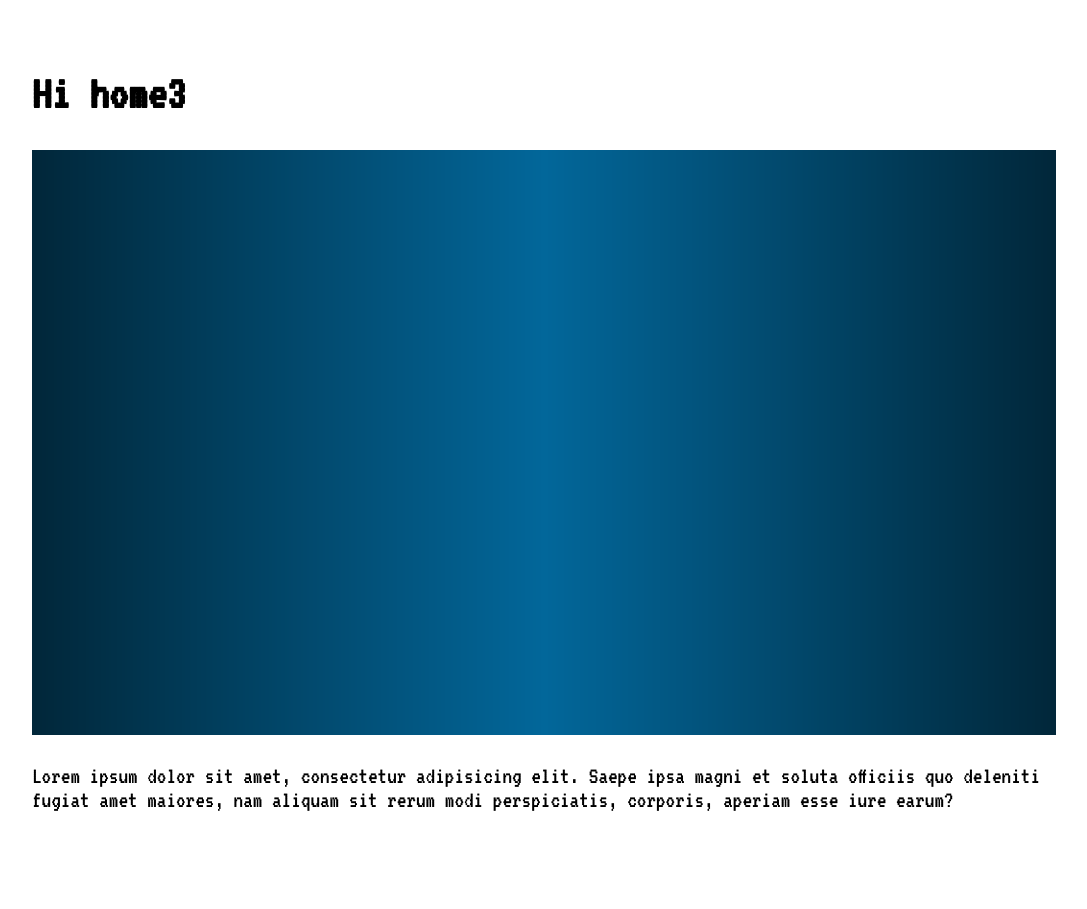
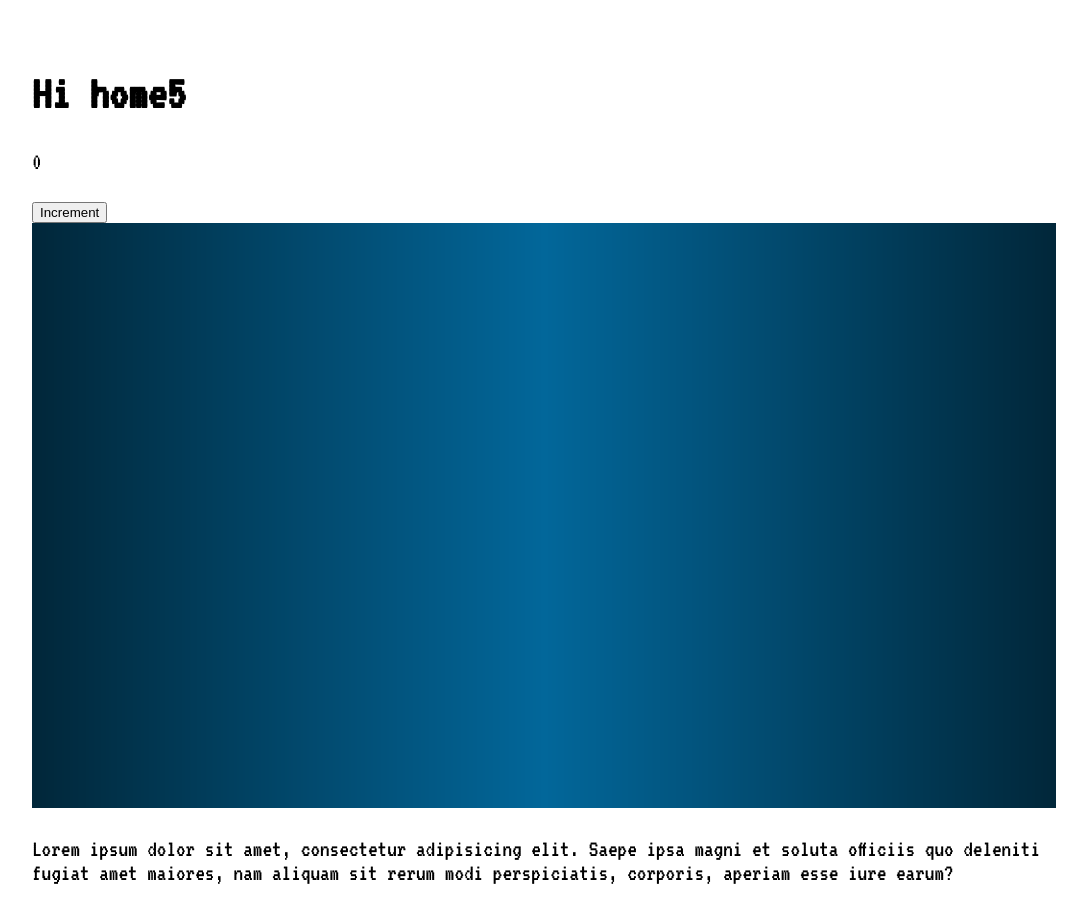
Before and after one commit to gidox/react-portfolio, a React app: page / in a window 1280 px wide. Shown: the whole page, without its empty margins (96-1183 px from the left). Before the commit the page ends 836 px from the top, so only its background shows below. Built offline with nearby package versions, Linux system fonts and the light colour scheme.

Commit message:
react-hot v3

```diff
--- a/config/webpack.config.dev.js
+++ b/config/webpack.config.dev.js
@@ -36,7 +36,7 @@ module.exports = {
     // Include an alternative client for WebpackDevServer. A client's job is to
     // connect to WebpackDevServer by a socket and get notified about changes.
     // When you save a file, the client will either apply hot updates (in case
-    // of CSS changes), or refresh the page (in case of JS changes). When you
+    // of CSS changes), or refresh the pafge (in case of JS changes). When you
     // make a syntax error, this client will display a syntax error overlay.
     // Note: instead of the default WebpackDevServer client, we use a custom one
     // to bring better experience for Create React App users. You can replace
@@ -126,11 +126,11 @@ module.exports = {
       {
         test: /\.(js|jsx)$/,
         include: paths.appSrc,
-        loader:babel,
+        loader:'babel',
         query:{
           cacheDirectory:true,
           plugins:[
-            'reacat-hot-loader/babel',
+            'react-hot-loader/babel',
           ]
 
         },
--- a/src/containers/Home.js
+++ b/src/containers/Home.js
@@ -9,10 +9,27 @@ const Image = styled.img `
 
 class Home extends Component {
   static propTypes = {};
+
+  constructor(props){
+    super(props);
+    this.state = {
+      data:0
+    };
+
+  }
+  increment(){
+    this.setState({
+      data: this.state.data + 1
+    })
+  }
+
+
   render() {
     return (
       <Container>
-        <h1>Hi home3</h1>
+        <h1>Hi home5</h1>
+        <p>{this.state.data}</p>
+        <button onClick={this.increment.bind(this)}>Increment</button>
         <Image src={require('../assets/bg.png')} alt="hero" />
         <p>Lorem ipsum dolor sit amet, consectetur adipisicing elit. Saepe ipsa magni et soluta officiis quo deleniti fugiat amet maiores, nam aliquam sit rerum modi perspiciatis, corporis, aperiam esse iure earum?</p>
       </Container>
```
